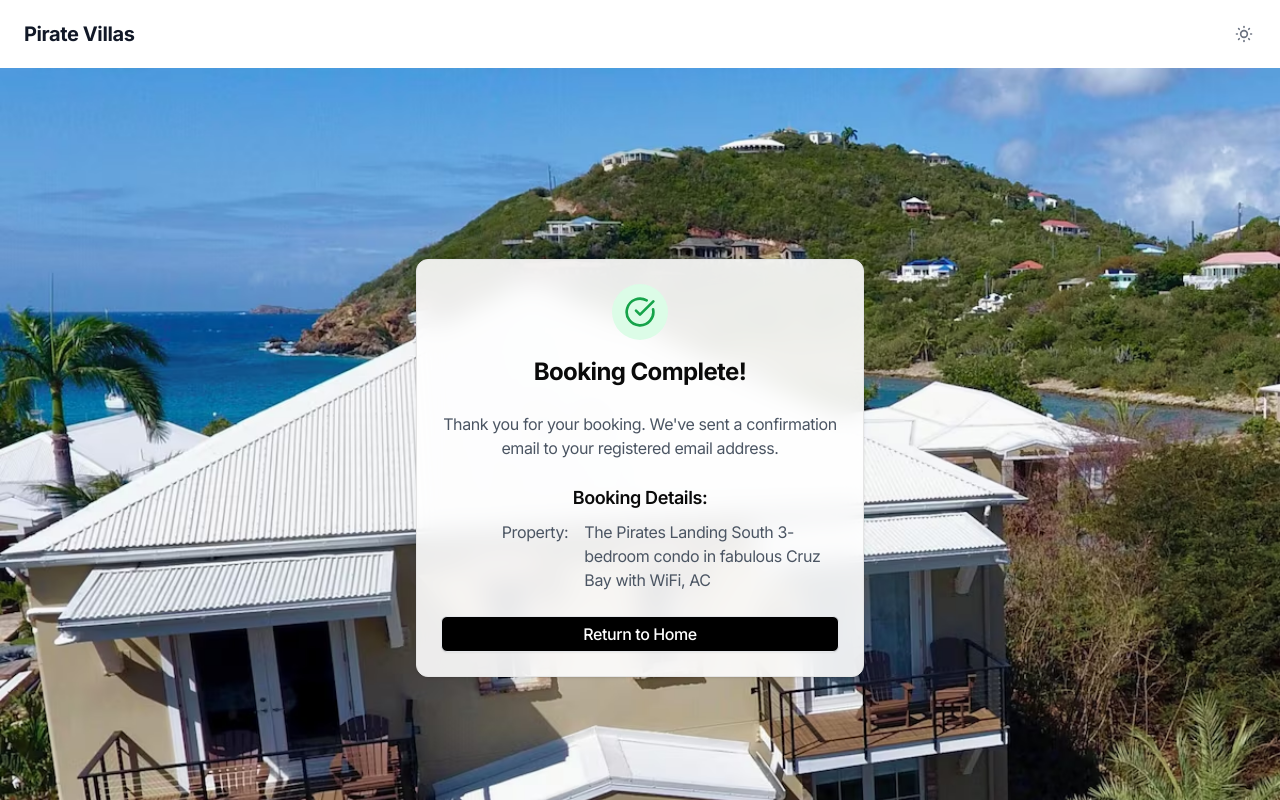
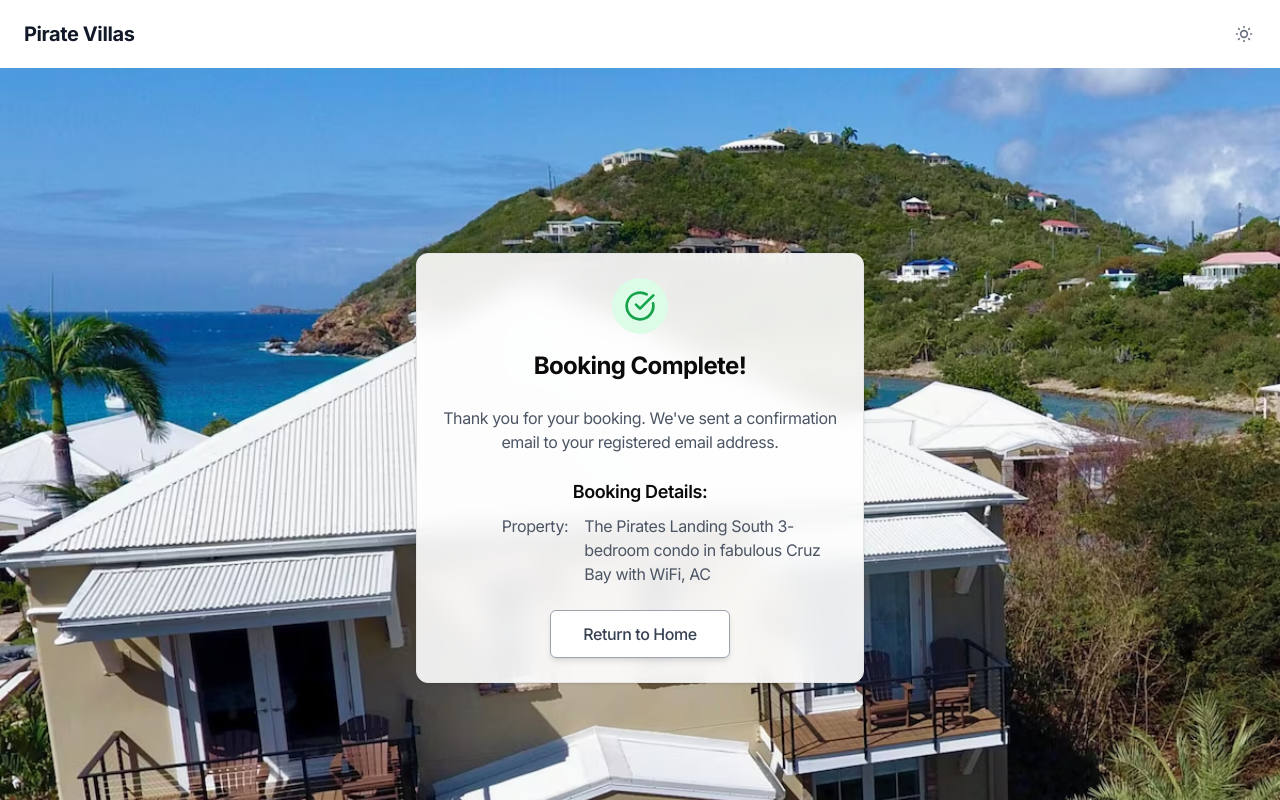
Before and after one commit to priyanshbalyan/pirate-villa, a Next.js app: page /complete in a window 1280 px wide. Shown: the top 800 px of the page. Built offline with nearby package versions, Linux system fonts and the light colour scheme.

Commit message:
add no cache header for fetch

```diff
--- a/app/api/north-calendar.ics/route.ts
+++ b/app/api/north-calendar.ics/route.ts
@@ -6,7 +6,7 @@ export const dynamic = 'force-dynamic'
 
 async function fetchNorthVrboCalendarData(): Promise<string> {
   const url = 'http://www.vrbo.com/icalendar/4a9db9f3e66344f985b32da8cfa5a60c.ics?nonTentative'
-  const response = await fetch(url)
+  const response = await fetch(url, { cache: 'no-store' })
   const text = await response.text()
   return text
 }
--- a/app/api/south-calendar.ics/route.ts
+++ b/app/api/south-calendar.ics/route.ts
@@ -6,7 +6,7 @@ export const dynamic = 'force-dynamic'
 
 async function fetchSouthVrboCalendarData() {
   const url = 'http://www.vrbo.com/icalendar/da38292e278f4d0dbb2d74b7c2f532b7.ics?nonTentative'
-  const response = await fetch(url)
+  const response = await fetch(url, { cache: 'no-store' })
   const text = await response.text()
   return text
 }
--- a/app/complete/page.tsx
+++ b/app/complete/page.tsx
@@ -5,6 +5,7 @@ import { Card, CardContent, CardFooter, CardHeader, CardTitle } from '~/componen
 import { CheckCircle } from 'lucide-react';
 import { Button } from '~/components/ui/button';
 import Link from 'next/link';
+import CTA from '~/components/common/CTA';
 
 export const metadata: Metadata = {
 	title: SITE.title,
@@ -56,9 +57,7 @@ export default function Page({ params, searchParams }: {
 						</div>
 					</CardContent>
 					<CardFooter className="flex flex-col space-y-2 sm:space-y-3">
-						<Link href="/" className='w-full'>
-							<Button variant="outline" className="w-full text-sm sm:text-base py-2 sm:py-3  bg-black text-white ">Return to Home</Button>
-						</Link>
+						<CTA callToAction={{ href: '/', text: 'Return to Home' }} linkClass="btn" />
 					</CardFooter>
 				</Card>
 			</div>
--- a/src/utils/calendar-ics.ts
+++ b/src/utils/calendar-ics.ts
@@ -54,12 +54,9 @@ export function combineCalendarICS(data: { checkInDate: string, checkOutDate: st
 			'END:VEVENT',
 		]
 
-
 		events.push(newData.join('\r\n'))
 	}
 
-
 	const newArray = [...array.slice(0, lastIndex + 1), events.join('\r\n'), ...array.slice(lastIndex + 1)].filter(Boolean)
-
 	return newArray.join('\r\n')
 }
```
